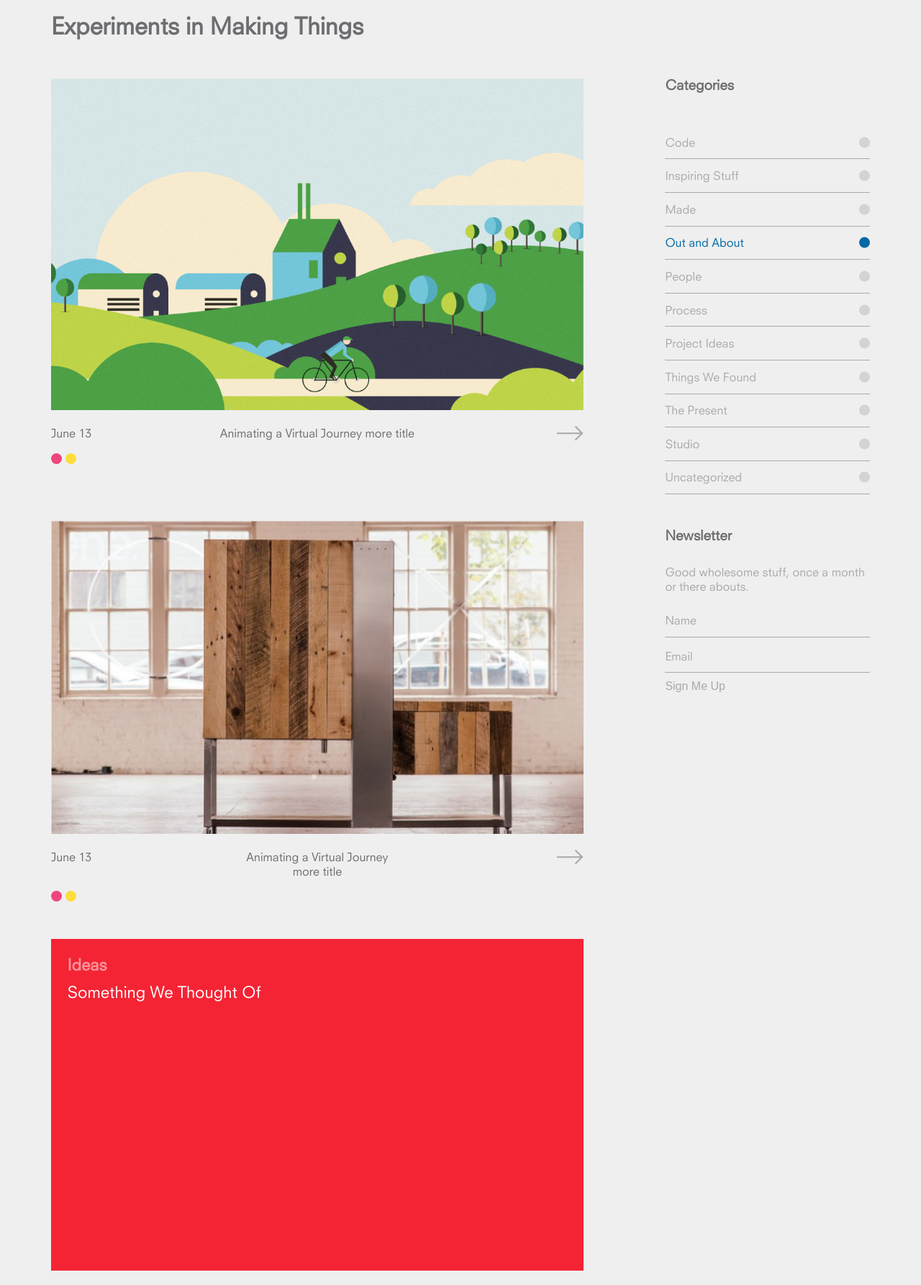
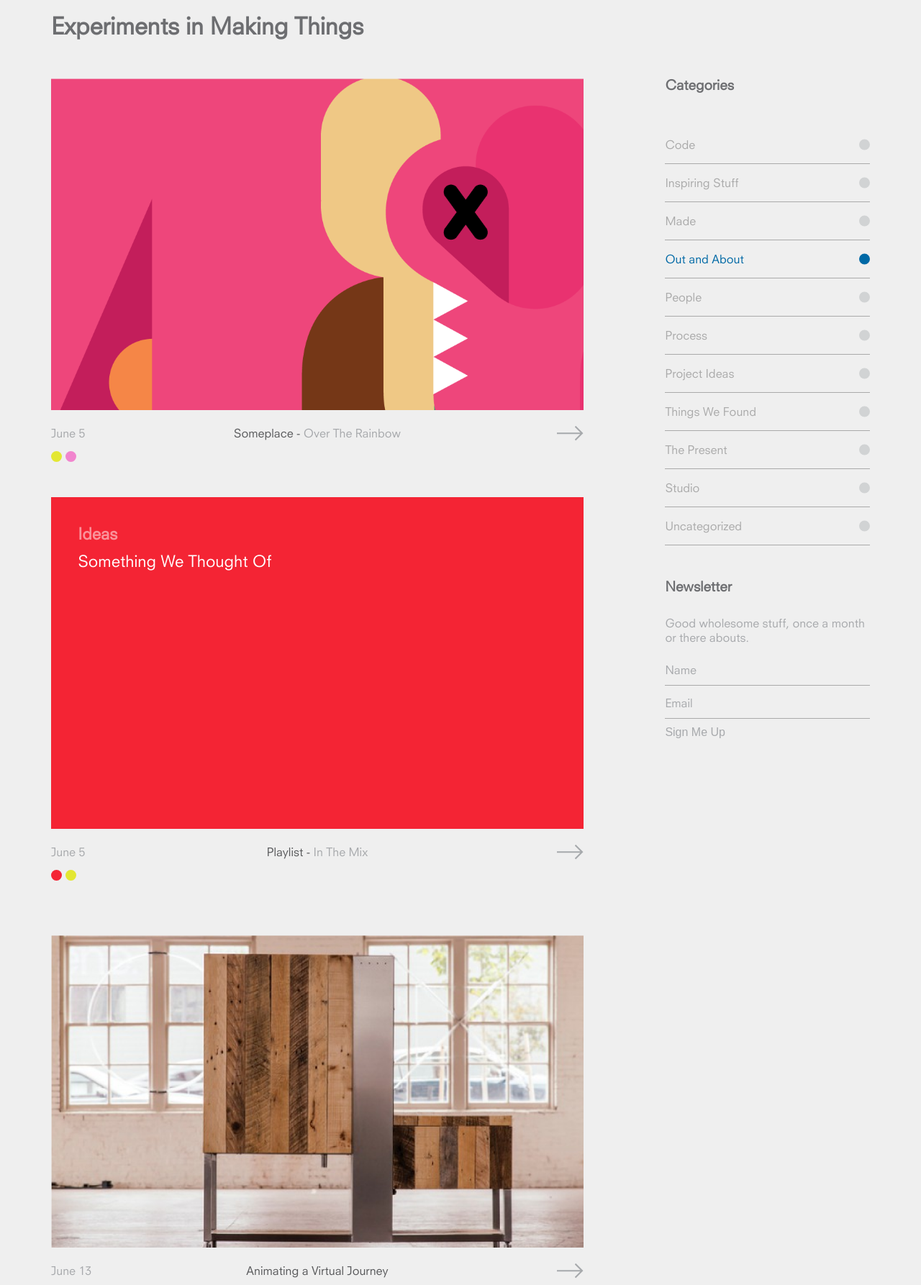
Before and after one commit to EMT/fieldwork-v2, a Jekyll site: the page built from blog-list.html, in a window 1280 px wide, cut to the strip 112-1898 px from the top of the page. Shown: the whole strip at 72% size. Built offline with Jekyll 4.4.1, drawn with Linux system fonts in a browser that asks for light colours; nearby versions of some CDN libraries; some of the changed text lies outside the part shown.

Commit message:
Cleaning up odds and ends

```diff
--- a/_layouts/default.html
+++ b/_layouts/default.html
@@ -8,9 +8,7 @@
     {% include header.html %}
 
     <div class="page-content">
-      <div class="wrap">
       {{ content }}
-      </div>
     </div>
 
     {% include footer.html %}
--- a/blog-list.html
+++ b/blog-list.html
@@ -8,20 +8,37 @@
 
 <div class="main-content">
 	<ul class="post-list">
-		<li>
-			<article class="post code">
+			<li>
+			<article class="post studio">
 				<div class="post-image">
-					<img src="/images/fw-blog-test-post.png" alt="">
-				<span class="category">Code</span>
-				<p>Animating a Virtual Journey</p>
+					<img src="/images/fw-blog-test-post-2.png" alt="">
+					<h5 class="category">Out And About</h5>
+					<p>I'm hidden, Eeep - you can use me as a backup incase images don't load.</p>
 				</div>
 				<div class="post-meta-data">
-					<span class="date">June 13</span>
-					<span class="title">Animating a Virtual Journey more title</span>
+					<span class="date">June 5</span>
+					<span class="title">Someplace - <span class="title-long">Over The Rainbow</span></span>
 					<span class="go-to"><a href="#"></a></span>
 					<ul class="category-icons">
-						<li class="code"><a class="tag" href="#"></a></li>
-						<li class="inspiring"><a class="tag" href="#"></a></li>
+						<li class="studio"><a class="tag" href="#"></a></li>
+						<li class="people"><a class="tag" href="#"></a></li>
+					</ul>
+				</div>
+			</article>
+		</li>
+		<li>
+			<article class="post ideas">
+				<div class="post-image">
+					<h5 class="category">Ideas</h5>
+					<p>Something We Thought Of</p>
+				</div>
+				<div class="post-meta-data">
+					<span class="date">June 5</span>
+					<span class="title">Playlist - <span class="title-long">In The Mix</span></span>
+					<span class="go-to"><a href="#"></a></span>
+					<ul class="category-icons">
+						<li class="ideas"><a class="tag" href="#"></a></li>
+						<li class="studio"><a class="tag" href="#"></a></li>
 					</ul>
 				</div>
 			</article>
@@ -35,7 +52,7 @@
 				</div>
 				<div class="post-meta-data">
 					<span class="date">June 13</span>
-					<span class="title">Animating a Virtual Journey<br>more title</span>
+					<span class="title">Animating a Virtual Journey<span class="title-long under">Quite a long title underneath the shorter one.</span></span>
 					<span class="go-to"><a href="#"></a></span>
 					<ul class="category-icons">
 						<li class="code"><a class="tag" href="#"></a></li>
@@ -45,41 +62,28 @@
 			</article>
 		</li>
 		<li>
-			<article class="post ideas">
+			<article class="post code">
 				<div class="post-image">
-					<h5 class="category">Ideas</h5>
-					<p>Something We Thought Of</p>
+					<img src="/images/fw-blog-test-post.png" alt="">
+				<span class="category">Code</span>
+				<p>Animating a Virtual Journey</p>
 				</div>
 				<div class="post-meta-data">
-					<span class="date">June 5</span>
-					<span class="title">Playlist - In The Mix</span>
+					<span class="date">June 13</span>
+					<span class="title">Animating a Virtual Journey<span class="title-long under">More of a title!</span></span>
 					<span class="go-to"><a href="#"></a></span>
 					<ul class="category-icons">
-						<li class="ideas"><a class="tag" href="#"></a></li>
-						<li class="studio"><a class="tag" href="#"></a></li>
-					</ul>
-				</div>
-			</article>
-		</li>
-		<li>
-			<article class="post studio">
-				<div class="post-image">
-					<img src="/images/fw-blog-test-post-2.png" alt="">
-					<h5 class="category">Out And About</h5>
-					<p>I'm hidden, Eeep - you can use me as a backup incase images don't load.</p>
-				</div>
-				<div class="post-meta-data">
-					<span class="date">June 5</span>
-					<span class="title">Someplace - Over The Rainbow</span>
-					<span class="go-to"><a href="#"></a></span>
-					<ul class="category-icons">
-						<li class="studio"><a class="tag" href="#"></a></li>
-						<li class="people"><a class="tag" href="#"></a></li>
+						<li class="code"><a class="tag active" href="#"></a></li>
+						<li class="inspiring"><a class="tag" href="#"></a></li>
 					</ul>
 				</div>
 			</article>
 		</li>
 	</ul>
+	<div class="pagination">
+		<a class="prev" href="#">previous</a>
+		<a class="next" href="#">next</a>
+	</div>
 </div>
 
 <div class="sidebar">
--- a/css/_blog.scss
+++ b/css/_blog.scss
@@ -137,14 +137,13 @@
 	color: rgb(170,170,170);
 	border-bottom: 1px solid rgb(170,170,170);
 	display: block;
-	padding: 0.8em 0;
+	padding: 1em 0;
 	position: relative;
 }
 
-
 .category-icons {
 	list-style: none;
-	margin: 1em 0;
+	margin: 0.8em 0;
 	padding: 0;
 }
 
@@ -176,10 +175,10 @@
 .category-icons a.tag:hover:after, .category-icons a.tag.active:after {
 	content: '';
 	display: block;
-	top: 4px;
-	left: 4px;
-	right: 4px;
-	bottom: 4px;
+	top: 3px;
+	left: 3px;
+	right: 3px;
+	bottom: 3px;
 	border-radius: 15px;
 	background: rgb(255,255,255);
 	position: absolute;
@@ -197,7 +196,7 @@
 .contact-form input.text {
 	border: 0;
 	background: transparent;
-	padding: 0.8em 0;
+	padding: 0.7em 0;
 	color: rgb(111,124,124);
 	font-size: 1em;
 }
@@ -240,7 +239,7 @@
 .post-image {
 	position: relative;
 	height: 0;
-	padding: 3% 3% 59.4% 3%;
+	padding: 5% 5% 57.4% 5%;
 	margin: 0 0 1em 0;
 	overflow: hidden;
 
@@ -282,6 +281,16 @@
 	display: block;
 	float: left;
 	width: 50%;
+	color: rgb(88,89,91);
+}
+
+.post .title-long, .post .date {
+	color: rgb(167,169,172);
+}
+
+.post .under {
+	display: block;
+	margin: 0.5em 0;
 }
 
 .post .date {
@@ -305,3 +314,19 @@
 	background: url("../images/blog-arrow.png");
 	float: right;
 }
+
+// Post list pagination
+
+.pagination a {
+	text-decoration: none;
+	color: rgb(167,169,172);
+	padding: 2em 0;
+}
+
+.pagination .next {
+	float: right;
+}
+
+.pagination .prev {
+	float: left;
+}
```
